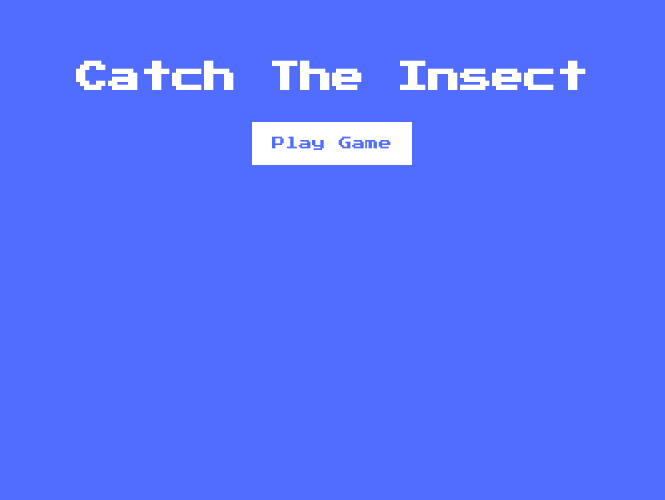
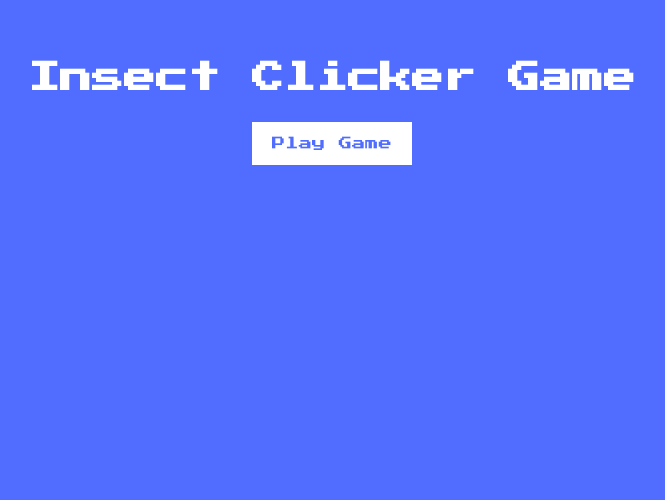
Before and after one commit to Kalyanvinayak/Insect-Clicker-Game, a plain HTML site: page index.html in a window 1280 px wide. Shown: the part 300-800 px from the top of the page, without its empty margins (308-973 px from the left). Drawn offline with Linux system fonts and the light colour scheme.

Commit message:
Update index.html

```diff
--- a/index.html
+++ b/index.html
@@ -8,7 +8,7 @@
   </head>
   <body>
     <div class="screen">
-      <h1>Catch The Insect</h1>
+      <h1>Insect Clicker Game</h1>
       <button class="btn" id="start-btn">Play Game</button>
     </div>
 
```
